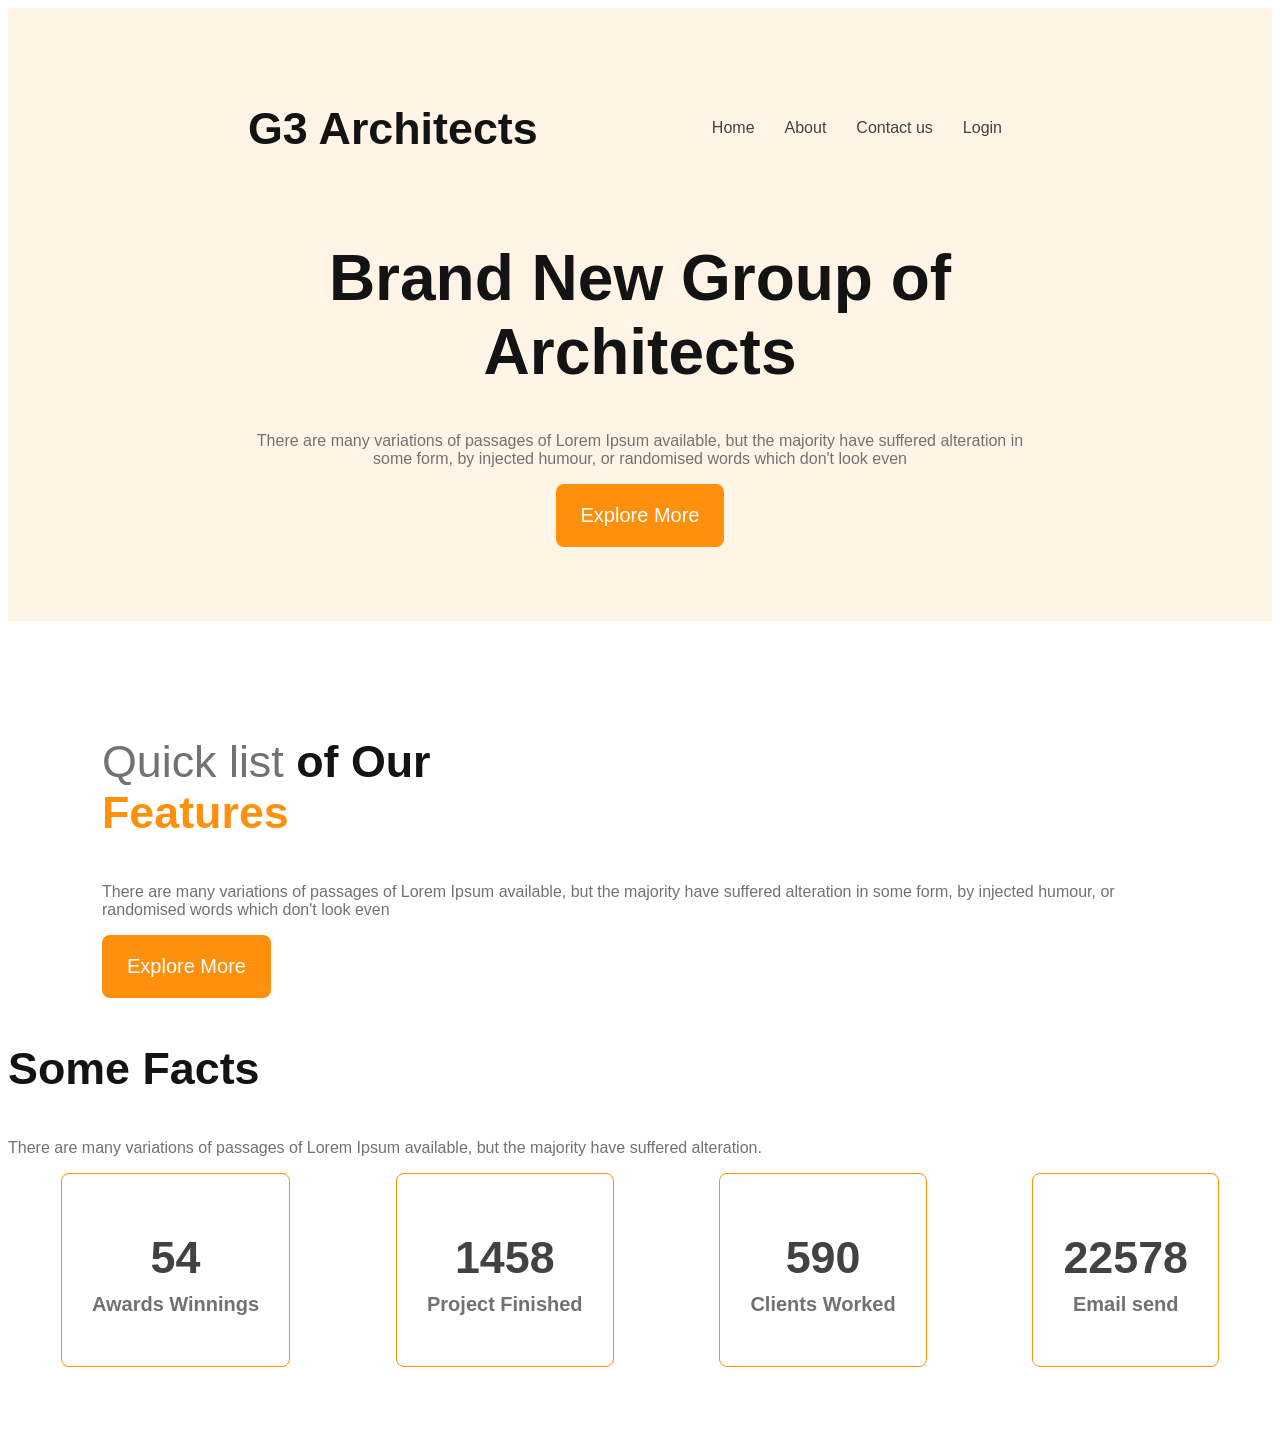
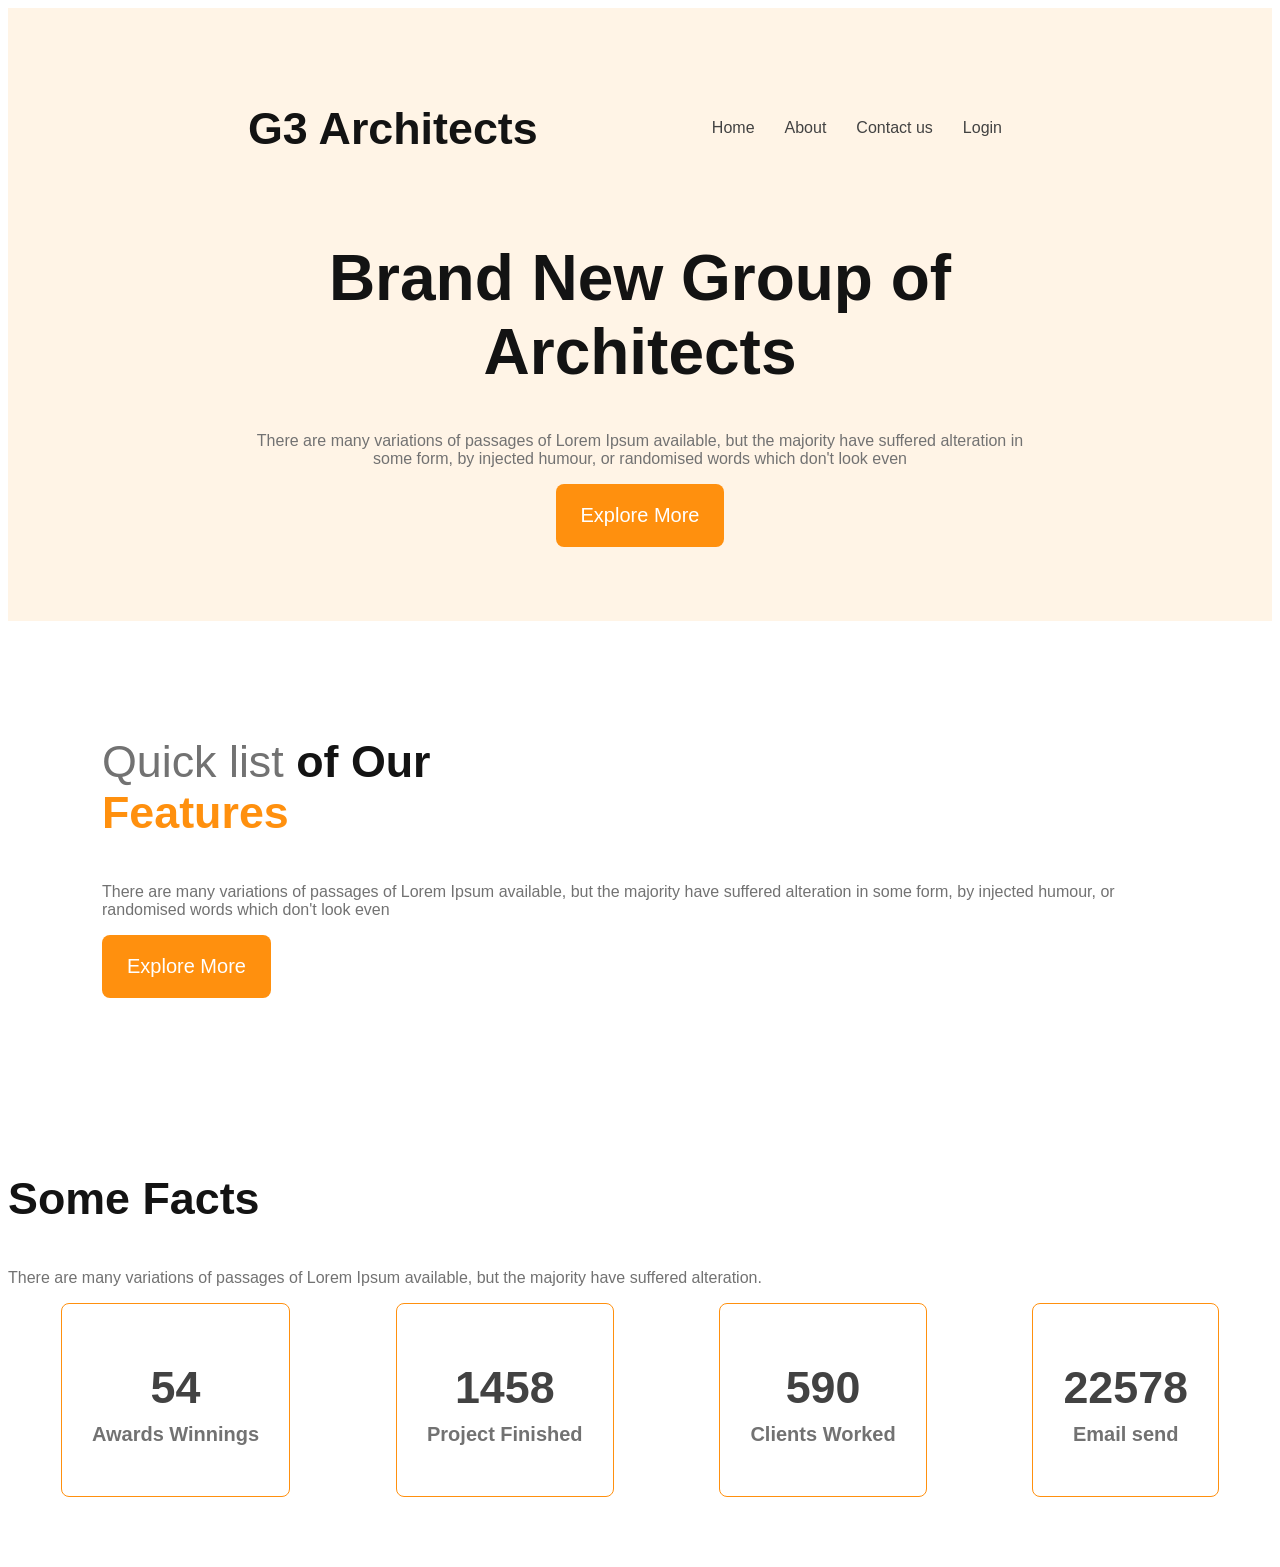

creat the website responsive

--- a/styles.css
+++ b/styles.css
@@ -100,6 +100,49 @@ main{
     color: #FF900E;
 font-weight: 700;
 }
+/*feature section style*/
+.features{
+    margin-top: 130px;
+    display: flex;
+    gap: 100px;
+}
+.features .section-title{
+    border-left:5px solid #FF900E ;
+    padding-left: 20px;
+}
+.feature-content .card{
+    padding: 30px;
+    margin-bottom: 20px;
+    border-radius: 8px;
+    background: #FFF;
+    box-shadow: 0px 4px 30px 0px rgba(0, 0, 0, 0.06);
+}
+.feature-img img{
+    height: 90%;
+    margin-left: 50px;
+}
+.ten-years-badge{
+    border-radius: 8px;
+    background: #FF900E;
+    color: #FFF;
+    width: 342px;
+    padding: 25px;
+    text-align: center;
+    position: relative;
+    bottom: 150px;
+    
+
+}
+.ten-years-badge h2{
+    font-size: 4rem;
+    margin: 0px;
+
+}
+
+.ten-years-badge p{
+    font-size:1.5rem ;
+}
+
 
 /*facts section*/
 .facts-card-container{
@@ -151,6 +194,7 @@ font-weight: 700;
     }
     nav,
     .teams-container,
+    .features,
     .facts-card-container,
     .sponsors-img-container
      {
@@ -166,6 +210,13 @@ font-weight: 700;
     .facts-card-container{
         gap: 20px;
     }
+    .feature-img img{
+        width: 100%;
+    }
+    .ten-years-badge{
+        position: static;
+        max-width: 300px;
+    }
 }
 /*medium device*/
 @media screen and (min-width:576px) and (max-width:960px) {
@@ -174,7 +225,8 @@ font-weight: 700;
     }
     nav,
     .teams-container,
-    .sponsors-img-container
+    .sponsors-img-container,
+    .features
     {
         flex-direction: column;
     }
